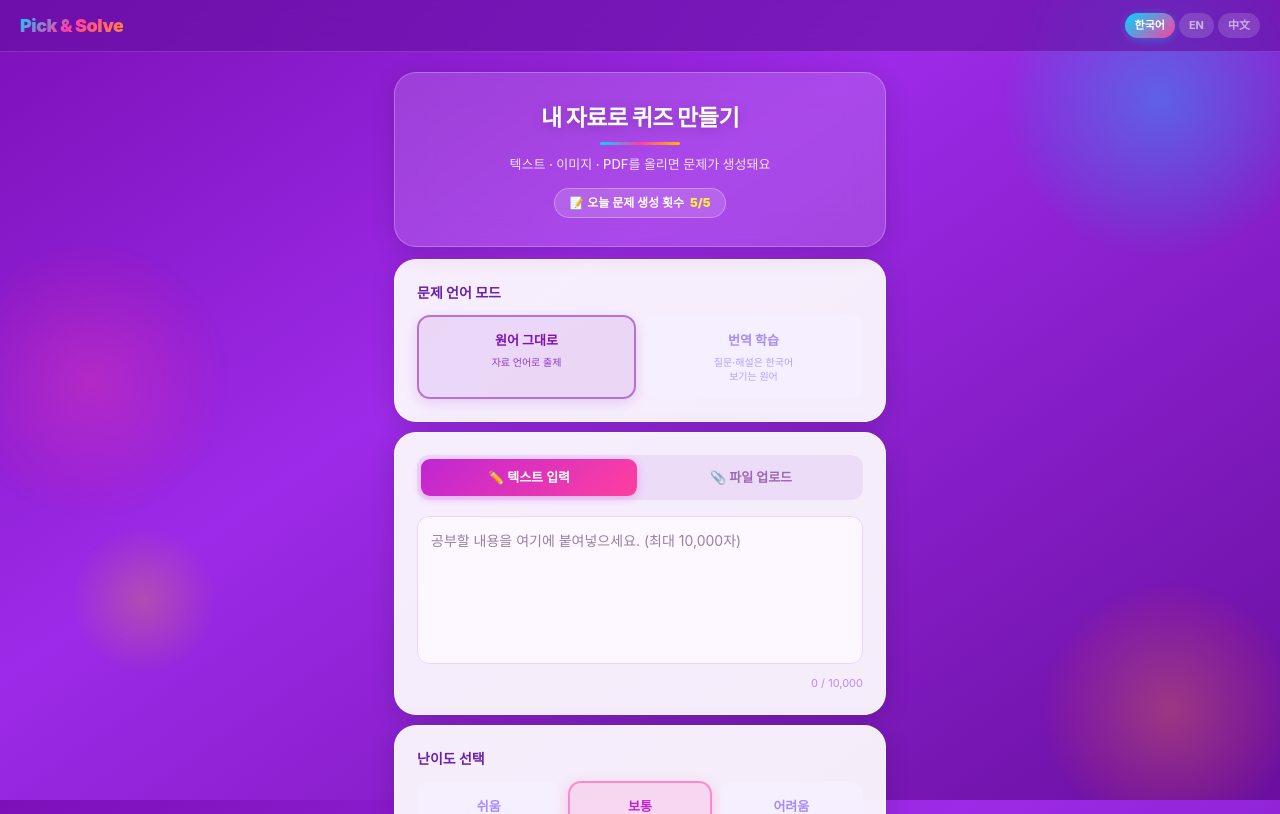
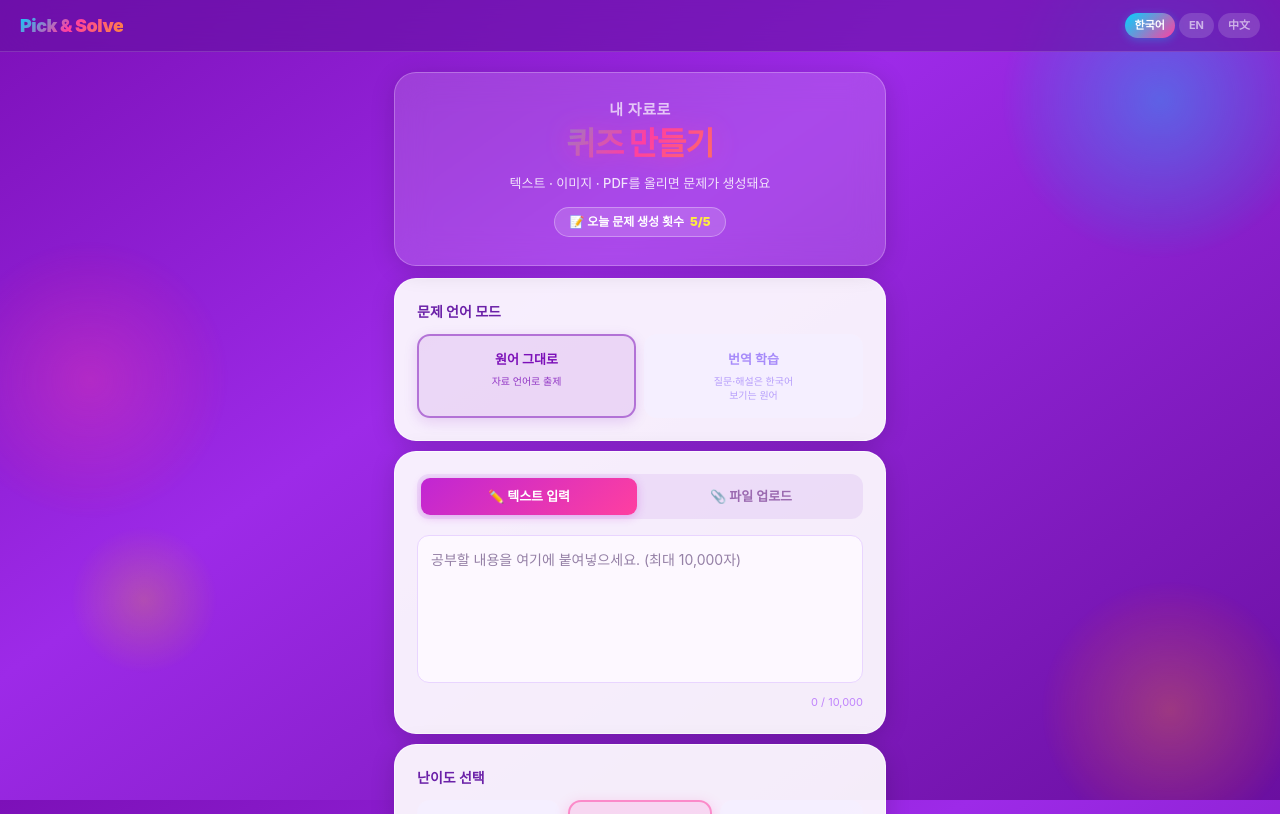
Before and after one commit to highstar24/picknsolve, a Next.js app: page / in a window 1280 px wide. Shown: the top 814 px of the page. Built offline with nearby package versions, Linux system fonts and the light colour scheme.

Commit message:
히어로 타이틀 두 줄 디자인 개선 (그라디언트 강조)

```diff
--- a/app/page.tsx
+++ b/app/page.tsx
@@ -96,18 +96,27 @@ export default function HomePage() {
         padding: '28px 24px',
         textAlign: 'center',
       }}>
-        <h1 style={{
-          fontSize: '23px', fontWeight: 900, margin: '0 0 6px',
-          color: '#fff', letterSpacing: '-0.5px',
-          textShadow: '0 2px 12px rgba(0,0,0,0.2)',
-        }}>
-          {t.heroTitle}
+        <h1 style={{ margin: '0 0 10px', lineHeight: 1.25 }}>
+          <span style={{
+            display: 'block',
+            fontSize: '15px', fontWeight: 600,
+            color: 'rgba(255,255,255,0.7)',
+            letterSpacing: '0.5px',
+            marginBottom: '4px',
+          }}>
+            {t.heroTitle}
+          </span>
+          <span style={{
+            display: 'block',
+            fontSize: '32px', fontWeight: 900,
+            background: 'linear-gradient(135deg, #00d4ff 0%, #ff3fa0 50%, #ffb800 100%)',
+            WebkitBackgroundClip: 'text', WebkitTextFillColor: 'transparent',
+            letterSpacing: '-1px',
+            filter: 'drop-shadow(0 2px 12px rgba(255,63,160,0.4))',
+          }}>
+            {t.heroTitleAccent}
+          </span>
         </h1>
-        <div style={{
-          width: '80px', height: '3px', margin: '0 auto 10px',
-          background: 'linear-gradient(90deg, #00d4ff, #ff3fa0, #ffb800)',
-          borderRadius: '100px',
-        }} />
         <p style={{ fontSize: '13px', color: 'rgba(255,255,255,0.85)', margin: '0 0 14px', fontWeight: 500 }}>
           {t.heroDesc}
         </p>
--- a/lib/i18n.ts
+++ b/lib/i18n.ts
@@ -10,7 +10,8 @@ export const LANG_LABELS: Record<UiLang, string> = {
 export const T = {
   KR: {
     appSubtitle: 'AI 퀴즈',
-    heroTitle: '내 자료로 퀴즈 만들기',
+    heroTitle: '내 자료로',
+    heroTitleAccent: '퀴즈 만들기',
     heroDesc: '텍스트 · 이미지 · PDF를 올리면 문제가 생성돼요',
     remainingLabel: '오늘 문제 생성 횟수',
     tabText: '✏️ 텍스트 입력',
@@ -55,7 +56,8 @@ export const T = {
   },
   EN: {
     appSubtitle: 'AI Quiz',
-    heroTitle: 'Create Quiz from My Materials',
+    heroTitle: 'Create Quiz',
+    heroTitleAccent: 'from My Materials',
     heroDesc: 'Upload text, image, or PDF to generate questions',
     remainingLabel: "Today's Generations",
     tabText: '✏️ Text Input',
@@ -100,7 +102,8 @@ export const T = {
   },
   ZH: {
     appSubtitle: 'AI 测验',
-    heroTitle: '用我的资料生成测验',
+    heroTitle: '用我的资料',
+    heroTitleAccent: '生成测验',
     heroDesc: '上传文字、图片或PDF即可生成题目',
     remainingLabel: '今日生成次数',
     tabText: '✏️ 文字输入',
```
